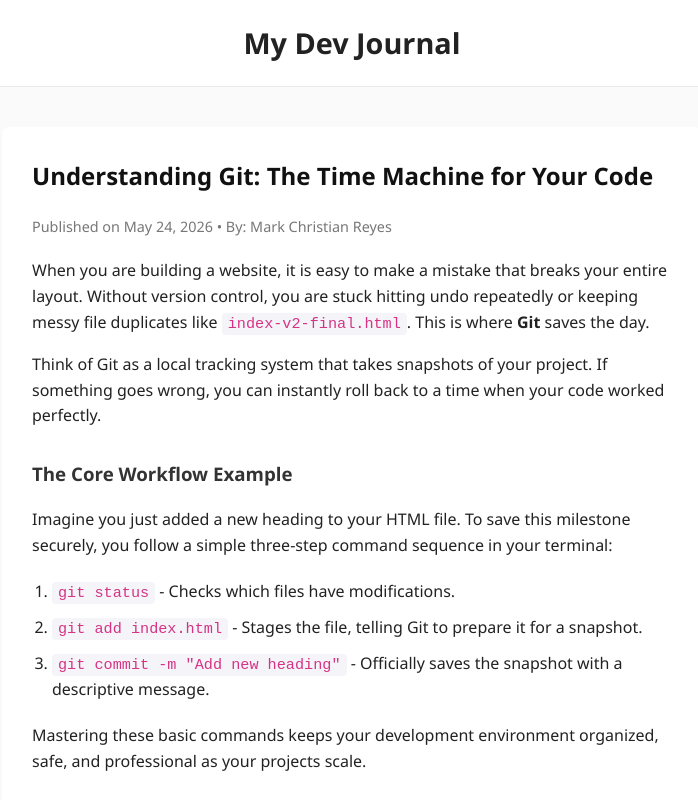
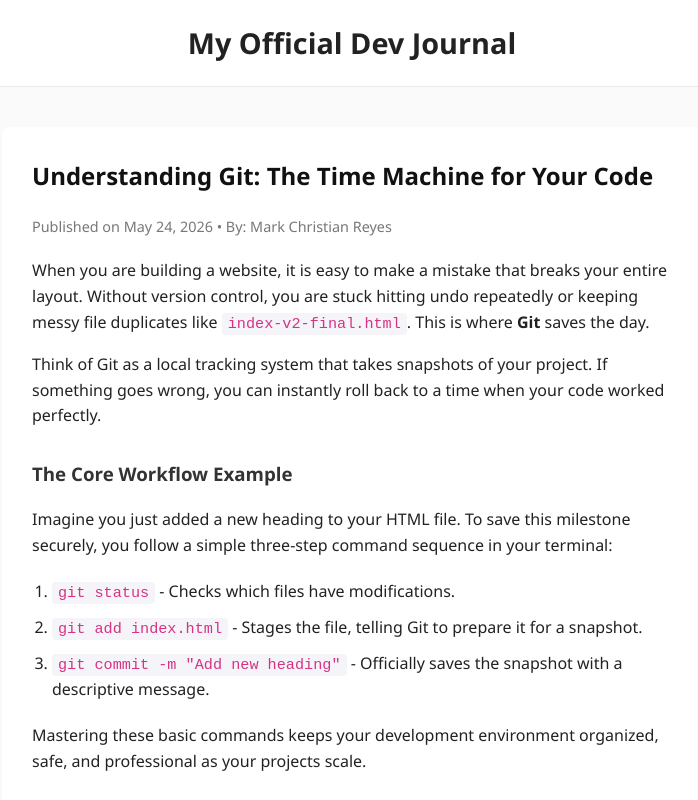
Before and after one commit to Markikong/Sample_Project_Repo1, a plain HTML site: page index.html in a window 1280 px wide. Shown: the top 800 px of the page, without its empty margins (288-986 px from the left). Drawn offline with Linux system fonts and the light colour scheme.

Commit message:
Change h1 to My Official Dev Journal

```diff
--- a/index.html
+++ b/index.html
@@ -9,7 +9,7 @@
 <body>
 
     <header>
-        <h1>My Dev Journal</h1>
+        <h1>My Official Dev Journal</h1>
     </header>
 
     <div class="container">
```
